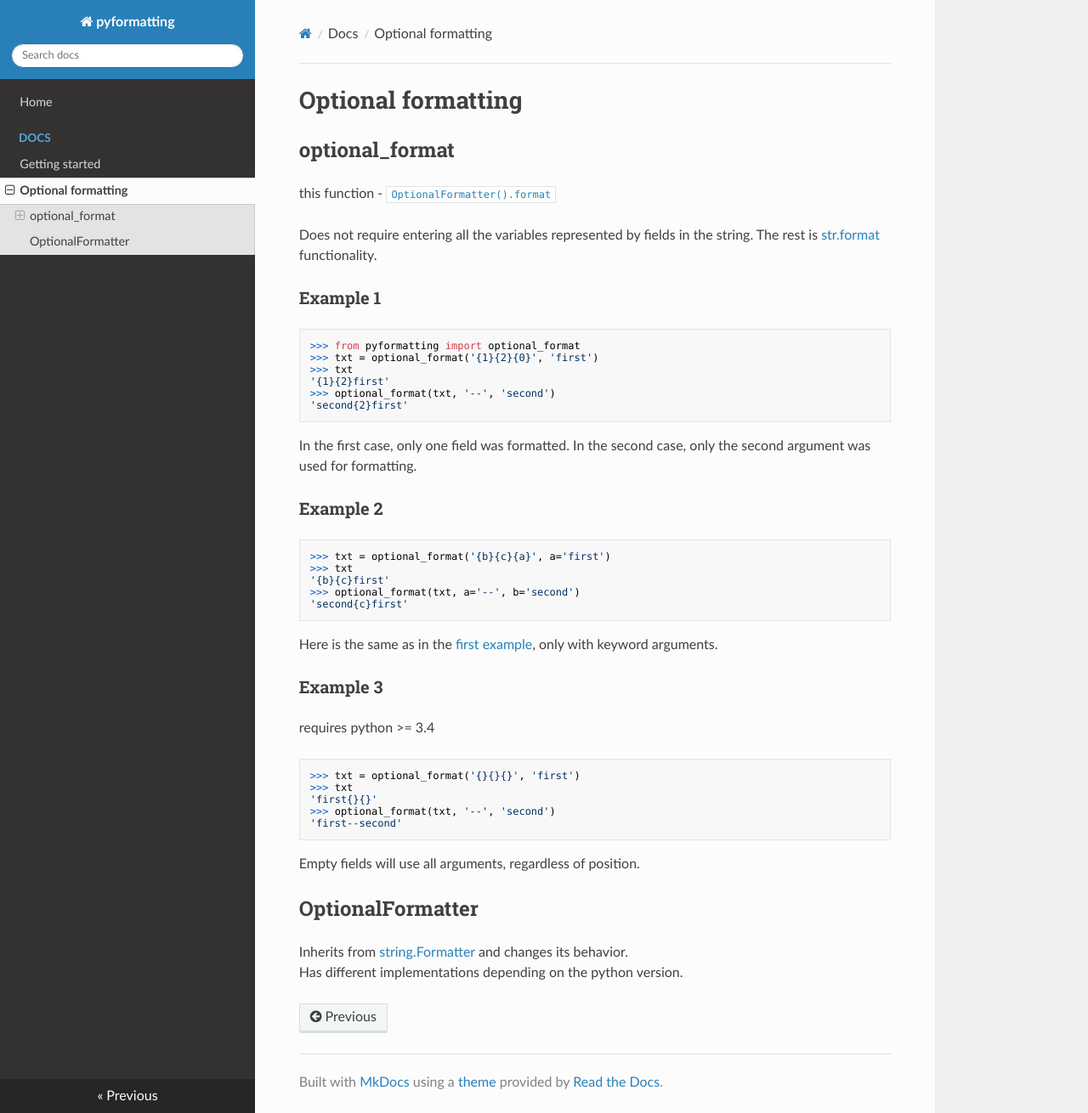
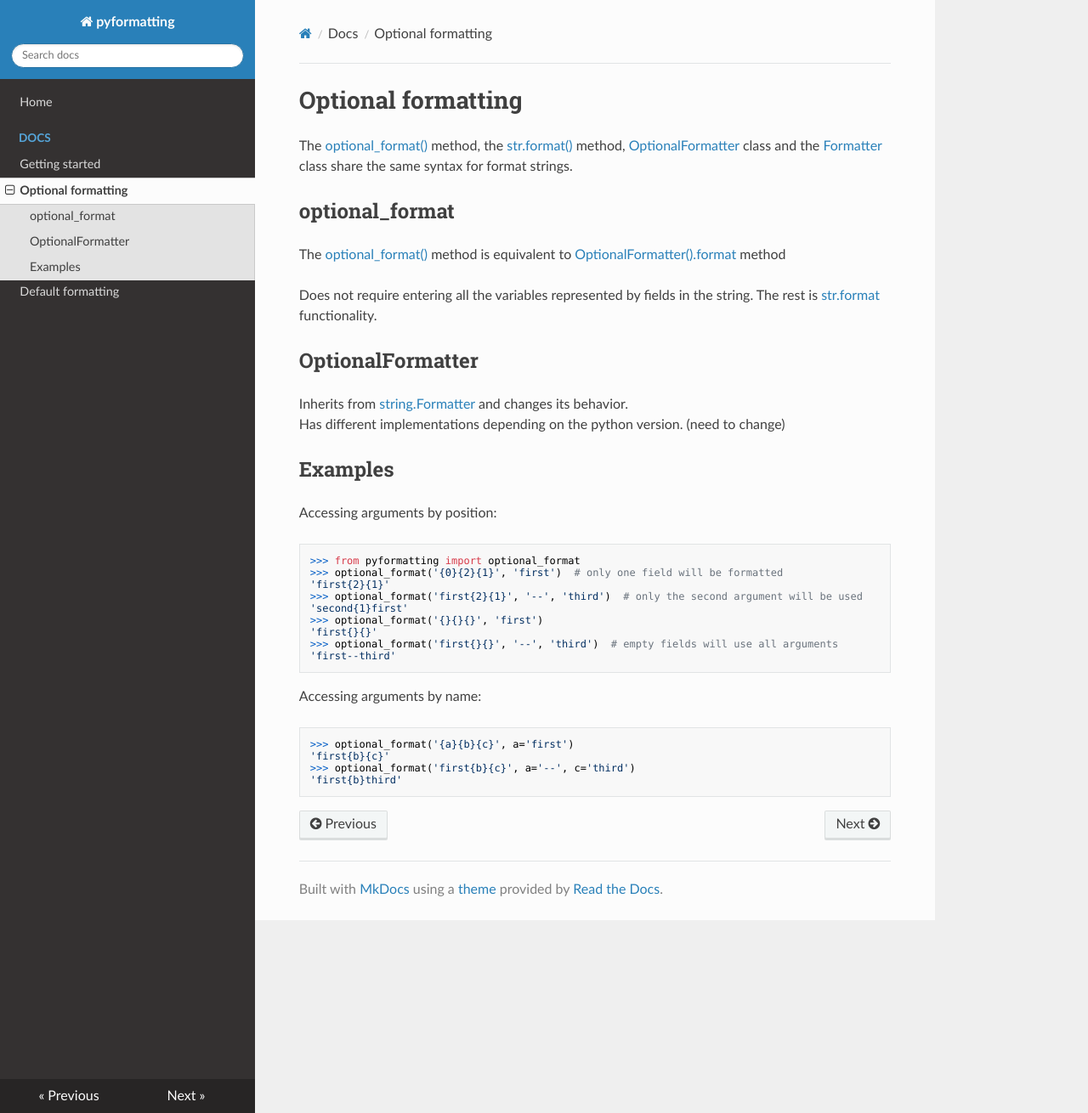
Before and after one commit to 0dminnimda/pyformatting, an MkDocs documentation site: the page built from docs/optional.md, in a window 1280 px wide and 1310 px high. Shown: the whole window at 85% size. Built offline with MkDocs 1.6.1, drawn with Linux system fonts in a browser that asks for light colours; nearby versions of some CDN libraries.

Commit message:
some docs changes

````diff
--- a/docs/optional.md
+++ b/docs/optional.md
@@ -1,53 +1,40 @@
 # Optional formatting
+
+The [optional_format()](#optional_format) method, the [str.format()](https://docs.python.org/3/library/stdtypes.html#str.format) method, [OptionalFormatter](#optionalformatter) class and the [Formatter](https://docs.python.org/3/library/string.html#string.Formatter) class share the same syntax for format strings.
 
 ## optional_format
 
-this function - [`OptionalFormatter().format`](#optionalformatter)
+The [optional_format()](#optional_format) method is equivalent to [OptionalFormatter().format](#optionalformatter) method
 
 Does not require entering all the variables represented by fields in the string.
 The rest is [str.format](https://docs.python.org/3/library/stdtypes.html#str.format) functionality.
 
-### Example 1
+## OptionalFormatter
+
+Inherits from [string.Formatter](https://docs.python.org/3/library/string.html#string.Formatter) and changes its behavior.
+Has different implementations depending on the python version. (need to change)
+
+## Examples
+
+Accessing arguments by position:
 
 ```python
 >>> from pyformatting import optional_format
->>> txt = optional_format('{1}{2}{0}', 'first')
->>> txt
-'{1}{2}first'
->>> optional_format(txt, '--', 'second')
-'second{2}first'
+>>> optional_format('{0}{2}{1}', 'first')  # only one field will be formatted
+'first{2}{1}'
+>>> optional_format('first{2}{1}', '--', 'third')  # only the second argument will be used
+'second{1}first'
+>>> optional_format('{}{}{}', 'first')
+'first{}{}'
+>>> optional_format('first{}{}', '--', 'third')  # empty fields will use all arguments
+'first--third'
 ```
 
-In the first case, only one field was formatted.
-In the second case, only the second argument was used for formatting.
-
-### Example 2
+Accessing arguments by name:
 
 ```python
->>> txt = optional_format('{b}{c}{a}', a='first')
->>> txt
-'{b}{c}first'
->>> optional_format(txt, a='--', b='second')
-'second{c}first'
+>>> optional_format('{a}{b}{c}', a='first')
+'first{b}{c}'
+>>> optional_format('first{b}{c}', a='--', c='third')
+'first{b}third'
 ```
-
-Here is the same as in the [first example](#example-1), only with keyword arguments.
-
-### Example 3
-
-requires python >= 3.4
-
-```python
->>> txt = optional_format('{}{}{}', 'first')
->>> txt
-'first{}{}'
->>> optional_format(txt, '--', 'second')
-'first--second'
-```
-
-Empty fields will use all arguments, regardless of position.
-
-## OptionalFormatter
-
-Inherits from [string.Formatter](https://docs.python.org/3/library/string.html#string.Formatter) and changes its behavior.
-Has different implementations depending on the python version.
--- a/mkdocs.yml
+++ b/mkdocs.yml
@@ -4,4 +4,5 @@ nav:
     - Docs:
       - Getting started: getting-started.md
       - Optional formatting: optional.md
+      - Default formatting: default.md
 theme: readthedocs
````
Also changed, not shown: docs/default.md (added, +3 -0 lines), setup.py (+7 -7 lines).
